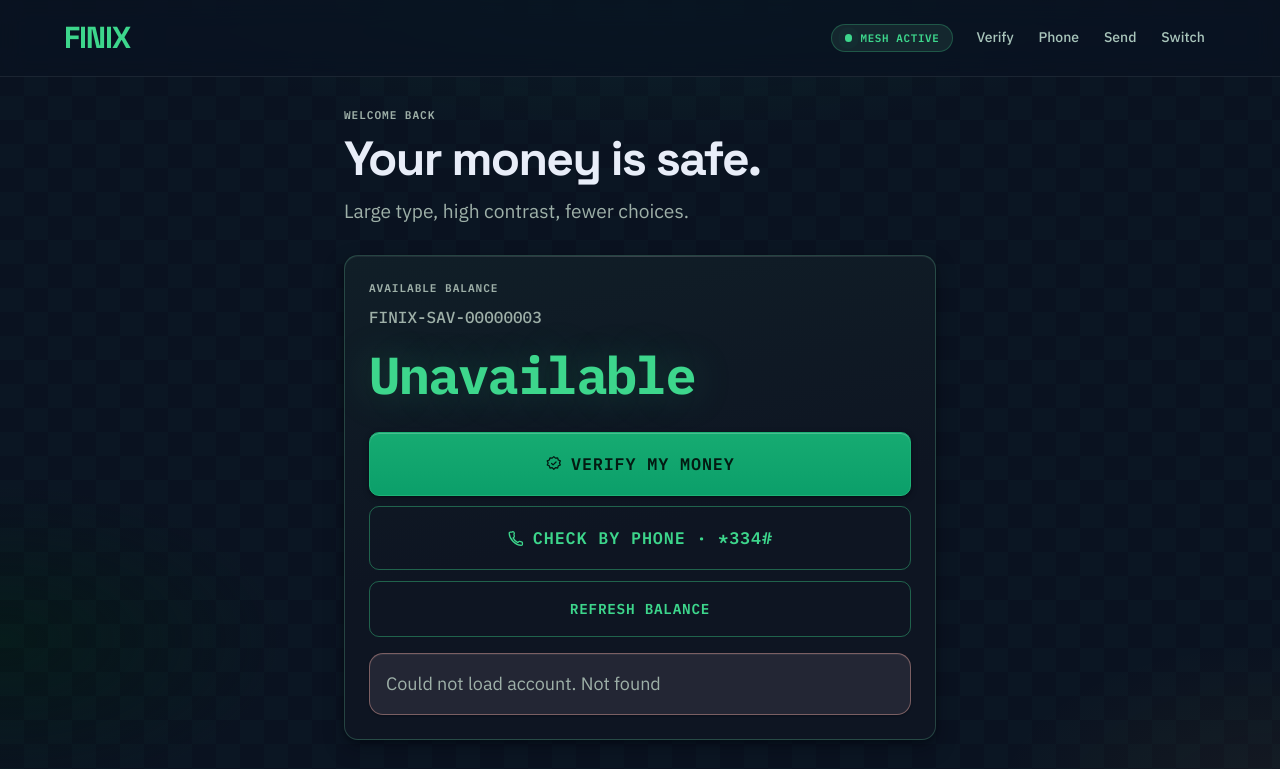
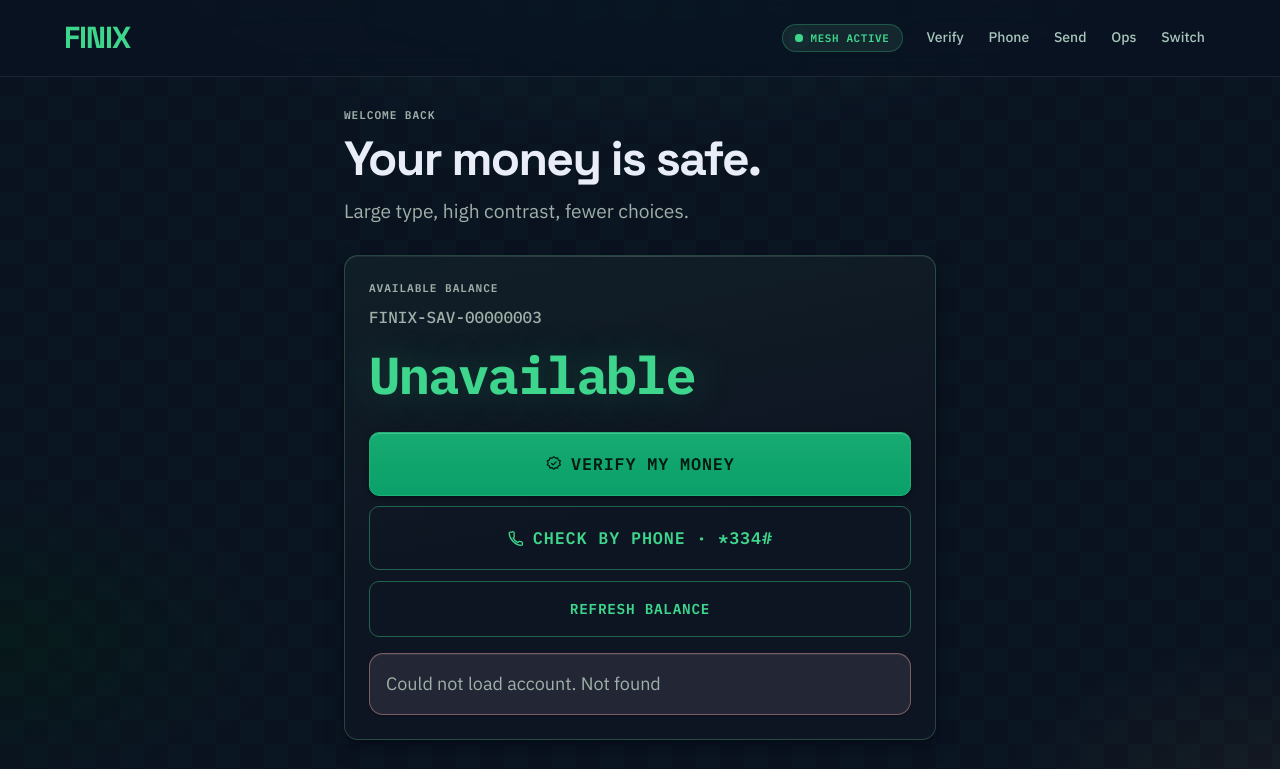
Before and after one commit to Rexosphere/finix, a plain HTML site: page apps/web/elder.html in a window 1280 px wide. Shown: the top 769 px of the page. Drawn offline with Linux system fonts and the light colour scheme; no server answers.

Commit message:
fix: point Ops/Customer buttons at public FINIX hosts
Hardcode roboti.qzz.io cross-app hrefs and infer admin.<domain>
when /env.js is missing, so demo nav works off localhost.

```diff
--- a/apps/web/elder.html
+++ b/apps/web/elder.html
@@ -87,6 +87,7 @@
             <a href="/verify.html">Verify</a>
             <a href="/ussd.html">Phone</a>
             <a href="/transfer.html?from=elder">Send</a>
+            <a href="https://admin.roboti.qzz.io/" data-finix-link="admin">Ops</a>
             <a href="/">Switch</a>
           </nav>
         </div>
@@ -124,6 +125,7 @@
       <p class="label-caps" style="color:var(--on-surface);margin:0">FINIX Mesh · Elder calm view</p>
     </footer>
   </div>
+  <script src="/env.js"></script>
   <script src="/js/finix.js"></script>
   <script>
     Finix.savePersona("elder");
--- a/apps/web/js/finix.js
+++ b/apps/web/js/finix.js
@@ -241,14 +241,45 @@
   };
 })(window);
 
-// Cross-origin links (customer app <-> ops console) are the one thing a prebuilt
-// image cannot know: the two live on different origins in every environment.
-// nginx serves /env.js with the real URLs at runtime, so the image is built once
-// and configured per deploy. The href in the HTML stays as the localhost
-// default, which is what `make demo` uses.
+// Cross-origin links (customer app <-> ops console) live on different hosts.
+// Prefer /env.js (nginx envsubst). If that is missing or still says localhost
+// while we are on a public host, derive admin.<domain> / apex from location.
 (function applyEnvLinks(global) {
+  function inferLinks() {
+    var loc = global.location;
+    var host = loc.hostname || "";
+    if (host === "localhost" || host === "127.0.0.1") {
+      return { web: "http://localhost:3000", admin: "http://localhost:3001" };
+    }
+    if (host.indexOf("admin.") === 0) {
+      return {
+        web: loc.protocol + "//" + host.slice("admin.".length),
+        admin: loc.origin,
+      };
+    }
+    return {
+      web: loc.origin,
+      admin: loc.protocol + "//admin." + host,
+    };
+  }
+
+  function pick(envVal, inferredVal) {
+    if (!envVal) return inferredVal;
+    var onPublic = global.location && global.location.hostname
+      && global.location.hostname !== "localhost"
+      && global.location.hostname !== "127.0.0.1";
+    if (onPublic && envVal.indexOf("localhost") !== -1) return inferredVal;
+    return envVal;
+  }
+
   function apply() {
-    var links = global.FINIX_LINKS || {};
+    var env = global.FINIX_LINKS || {};
+    var inferred = inferLinks();
+    var links = {
+      web: pick(env.web, inferred.web),
+      admin: pick(env.admin, inferred.admin),
+    };
+    global.FINIX_LINKS = links;
     document.querySelectorAll("[data-finix-link]").forEach(function (a) {
       var url = links[a.getAttribute("data-finix-link")];
       if (url) a.setAttribute("href", url);
```
Also changed, not shown: apps/admin/index.html (+1 -1 lines), apps/admin/js/finix.js (+37 -6 lines), apps/admin/judge.html (+1 -0 lines), apps/web/farmer.html (+2 -0 lines), apps/web/index.html (+1 -1 lines), apps/web/judge.html (+2 -0 lines), apps/web/offline.html (+2 -0 lines), apps/web/sme.html (+2 -2 lines), apps/web/transfer.html (+2 -0 lines), apps/web/ussd.html (+2 -0 lines), apps/web/verify.html (+2 -0 lines).
